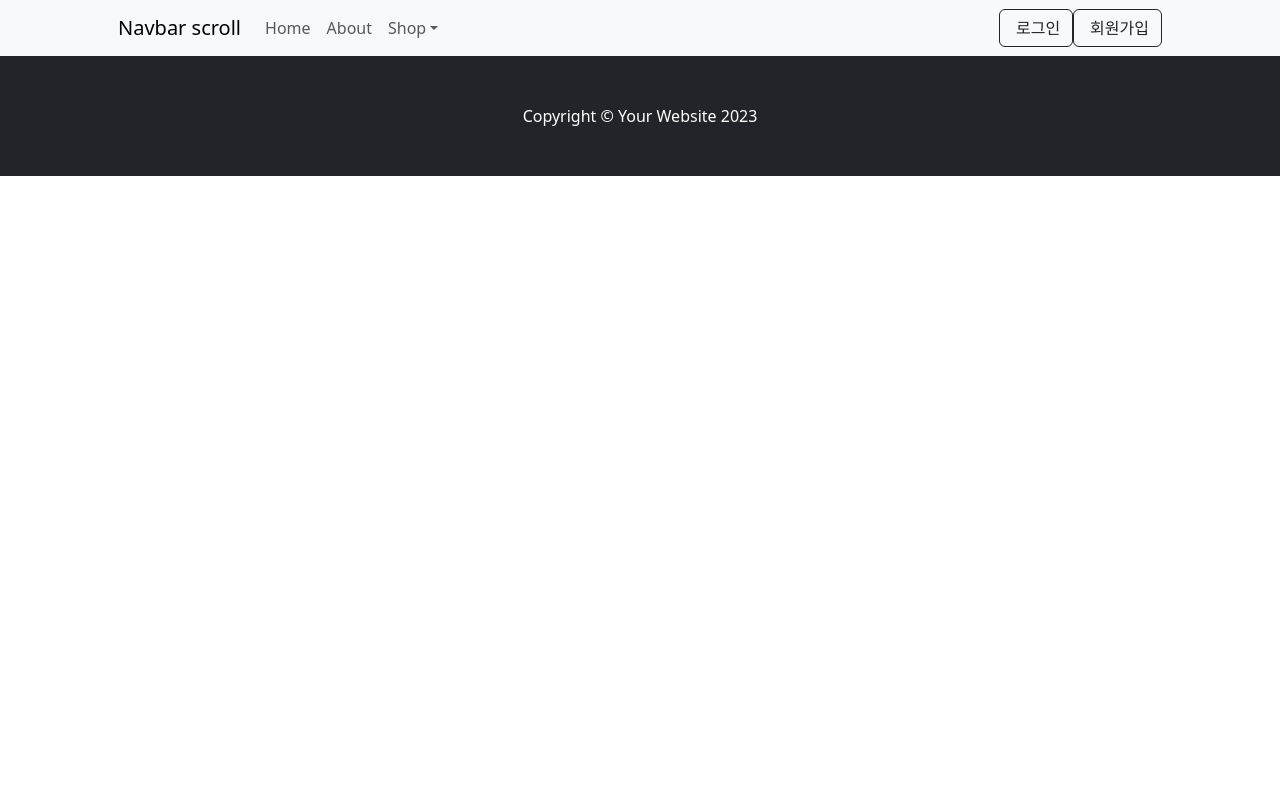
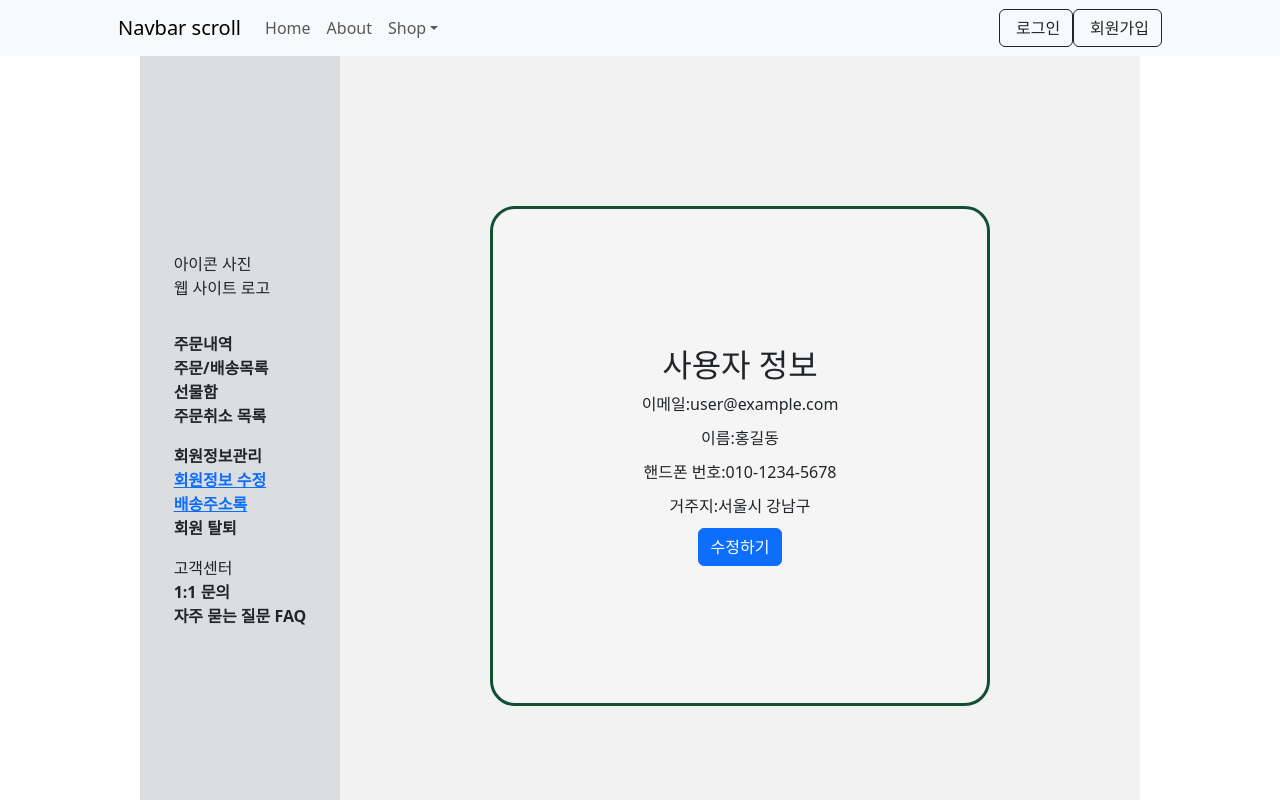
Before and after one commit to choi-jong-ho/jj_book_frontend, a React app: page /member/mypage/profile in a window 1280 px wide. Shown: the top 800 px of the page. Built offline with nearby package versions, Linux system fonts and the light colour scheme.

Commit message:
ADD: 중첩 route를 이용한 mypage 구현

```diff
--- a/src/css/pages/myPage/aside.css
+++ b/src/css/pages/myPage/aside.css
@@ -23,9 +23,9 @@
     margin-bottom: 2rem;
 }
 
-.menu-list li ul li {
-    font-weight: bold;
-}
+/*.menu-list li ul li {*/
+/*    font-weight: bold;*/
+/*}*/
 .aside-item {
     margin-bottom: 1rem;
 }
--- a/src/css/pages/myPage/myPageMain.css
+++ b/src/css/pages/myPage/myPageMain.css
@@ -7,12 +7,13 @@
 .my-page-wrap {
     display: flex;
     height: 100vh;
-    width: 50%;
+    width: 1000px;
     background: #1a1d20;
     margin: 0 auto;
 }
 
-.my-page-content {
+.my-page-container {
+    position: relative;
     flex: 1;
     background-color: #f2f2f2;
     padding: 20px;
@@ -21,3 +22,7 @@
     justify-content: center;
     align-items: center;
 }
+
+.sub-list {
+    font-weight: bold;
+}
--- /dev/null
+++ b/src/css/pages/myPage/profile.css
@@ -0,0 +1,46 @@
+/*.profile-container {*/
+/*    position: relative;*/
+/*    box-sizing: border-box;*/
+/*    width: 500px;*/
+/*    height: 700px;*/
+/*    padding: 20px;*/
+/*}*/
+
+.profile-container {
+    display: flex;
+    position: relative;
+    justify-content: center;
+    align-items: center;
+    flex-direction: column;
+    width: 500px;
+    height: 500px;
+    padding: 20px;
+    background-color: #f5f5f5;
+    border: #0f5132 solid 3px;
+    box-sizing: border-box;
+    border-radius: 5%;
+}
+
+.ProfileImage {
+    width: 200px;
+    height: 200px;
+    border-radius: 50%; /* 원형 테두리 */
+    border: 2px solid #000; /* 외곽선 */
+    object-fit: cover; /* 이미지를 적절히 조절 */
+}
+
+.UserInfoContainer h2 {
+    margin-bottom: 10px;
+}
+
+.profileItem {
+    display: flex;
+    align-items: center;
+    margin-bottom: 10px;
+}
+
+.InfoItem label {
+    font-weight: bold;
+    margin-right: 10px;
+    min-width: 120px;
+}
--- /dev/null
+++ b/src/pages/myPage/addressList.js
@@ -0,0 +1,32 @@
+import React, {useState} from "react";
+import {Form, Button, Container} from 'react-bootstrap';
+import AddressSearch from "../../modal/AddressSearch";
+const AddressList = () => {
+    const [address, setAddress] = useState('');
+return(
+    <Container className="container-SignUp">
+        <h1>주소지 추가</h1>
+        <Form onSubmit={null}>
+            {/*<Form.Group className='info-box'>*/}
+            {/*    <Form.Label>거주지</Form.Label>*/}
+            {/*    <Form.Control*/}
+            {/*        className='address'*/}
+            {/*        type="text"*/}
+            {/*        value={null}*/}
+            {/*        disabled={true}*/}
+            {/*    />*/}
+            {/*    <AddressSearch address={address} setAddress={setAddress}/>*/}
+            {/*</Form.Group>*/}
+            <AddressSearch address={address} setAddress={setAddress}/>
+            <Button
+                variant="primary"
+                type="submit"
+            >
+                추가하기
+            </Button>
+        </Form>
+    </Container>
+)
+}
+
+export default AddressList;
--- a/src/pages/myPage/aside.js
+++ b/src/pages/myPage/aside.js
@@ -1,5 +1,6 @@
 import React from "react";
 import '../../css/pages/myPage/aside.css';
+import { Link } from "react-router-dom";
 
 const Aside = () => {
     return (
@@ -10,21 +11,21 @@ const Aside = () => {
                     <div>웹 사이트 로고</div>
                 </li>
                 <div className='menu-list'>
-                    <li className='aside-item'><a href="/">쇼핑내역</a>
-                        <ul className='sub-list'>
+                    <li className='aside-item'>
+                        <ul className='sub-list'>주문내역
                             <li className='sub-list'>주문/배송목록</li>
                             <li className='sub-list'>선물함</li>
                             <li className='sub-list'>주문취소 목록</li>
                         </ul>
                     </li>
-                    <li className='aside-item'><a href="/">회원 정보 관리</a>
-                        <ul className='sub-list'>
-                            <li className='sub-list'>배송주소록</li>
-                            <li className='sub-list'>회원정보관리</li>
-                            <li className='sub-list'>나의 회원등급</li>
+                    <li className='aside-item'>
+                        <ul className='sub-list'>회원정보관리
+                            <li className='sub-list'><Link to="/member/mypage/profile">회원정보 수정</Link></li>
+                            <li className='sub-list'><Link to="/member/mypage/addresslist">배송주소록</Link></li>
+                            <li className='sub-list'>회원 탈퇴</li>
                         </ul>
                     </li>
-                    <li className='aside-item'><a href="/">문의내역</a>
+                    <li className='aside-item'>고객센터
                         <ul className='sub-list'>
                             <li className='sub-list'>1:1 문의</li>
                             <li className='sub-list'>자주 묻는 질문 FAQ</li>
--- a/src/pages/myPage/myPageMain.js
+++ b/src/pages/myPage/myPageMain.js
@@ -1,12 +1,21 @@
 import React from "react";
 import '../../css/pages/myPage/myPageMain.css';
 import Aside from "./aside";
+import {Route, Routes} from "react-router-dom";
+import Profile from "./profile";
+import AddressList from "./addressList";
+// import Profile from "./profile";
 
 const MyPageMain = () => {
     return (
         <div className='my-page-wrap'>
-            <Aside />
-            <div className='my-page-content'><h2>마이페이지 메인</h2></div>
+            <Aside/>
+            <div className='my-page-container'>
+                <Routes>
+                    <Route path='profile' element={<Profile/>}/>
+                    <Route path="addresslist" element={<AddressList/>}/>
+                </Routes>
+            </div>
         </div>
     )
 }
--- /dev/null
+++ b/src/pages/myPage/profile.js
@@ -0,0 +1,41 @@
+import React from "react";
+import '../../css/pages/myPage/profile.css'
+import {Button} from 'react-bootstrap';
+
+const Profile = () => {
+    const userInfo = {
+        email: 'user@example.com',
+        name: '홍길동',
+        address: '서울시 강남구',
+        phone: '010-1234-5678',
+    };
+    return (
+        <div className='profile-container'>
+            <h2>사용자 정보</h2>
+            <div className="profileItem">
+                <label htmlFor="email">이메일: </label>
+                <span id="email">{userInfo.email}</span>
+            </div>
+            <div className="profileItem">
+                <label htmlFor="name">이름: </label>
+                <span id="name">{userInfo.name}</span>
+            </div>
+            <div className="profileItem">
+                <label htmlFor="phone">핸드폰 번호: </label>
+                <span id="phone">{userInfo.phone}</span>
+            </div>
+            <div className="profileItem">
+                <label htmlFor="address">거주지: </label>
+                <span id="address">{userInfo.address}</span>
+            </div>
+            <Button
+                variant="primary"
+                type="submit"
+            >
+                수정하기
+            </Button>
+        </div>
+    )
+}
+
+export default Profile;
--- a/src/routes/Routing.js
+++ b/src/routes/Routing.js
@@ -4,17 +4,27 @@ import Main from "../pages/main/main";
 import Login from "../pages/Login&SignUp/Login";
 import SignUp from "../pages/Login&SignUp/SignUp";
 import MyPageMain from "../pages/myPage/myPageMain";
+import AddressList from "../pages/myPage/addressList";
+import Profile from "../pages/myPage/profile";
 
 const Routing = () => {
     return (
-        <>
-            <Routes>
-                <Route path="/" element={<Main/>}/>
-                <Route path="/auth/login" element={<Login/>}/>
-                <Route path="/auth/signup" element={<SignUp/>}/>
-                <Route path="/mypage" element={<MyPageMain/>}/>
-            </Routes>
-        </>
+            // <Routes>
+            //     <Route path="/" element={<Main/>}/>
+            //     <Route path="/auth/login" element={<Login/>}/>
+            //     <Route path="/auth/signup" element={<SignUp/>}/>
+            //     <Route path="/member/mypage" element={<MyPageMain/>}/>
+            //     <Route path="/member/mypage/addresslist" element={<AddressList/>}/>
+            // </Routes>
+        <Routes>
+            <Route path="/" element={<Main/>}/>
+            <Route path="/auth/login" element={<Login/>}/>
+            <Route path="/auth/signup" element={<SignUp/>}/>
+            <Route path="/member/mypage" element={<MyPageMain/>}>
+                <Route path='profile' element={<Profile/>}></Route>
+                <Route path="addresslist" element={<AddressList/>}/>
+            </Route>
+        </Routes>
     )
 }
 
```
